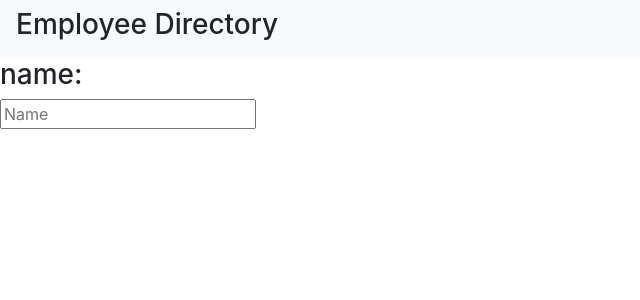
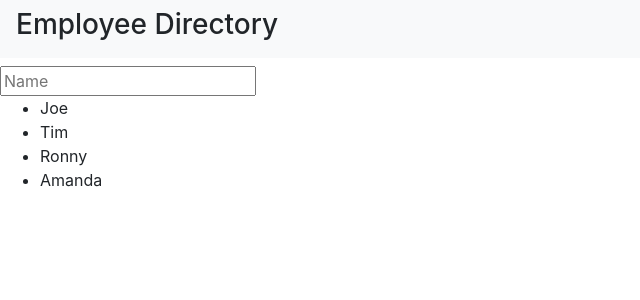
Before and after one commit to TevinWard7/Employee-Directory, a React (Create React App) app: page / in a window 1280 px wide. Shown: the top 300 px of the page, without its empty margins (0-640 px from the left). Built offline with nearby package versions, Linux system fonts and the light colour scheme.

Commit message:
fixed error

```diff
--- a/src/components/employeeList/employeeList.js
+++ b/src/components/employeeList/employeeList.js
@@ -9,15 +9,15 @@ const EmployeeList = () => {
 
     const displayEmployees = () => {
         if (searchName) {
-            employFiltered.map(employee => <li>{employee.name}</li>)
+            return employFiltered.map(employee => <li>{employee.name}</li>)
         } else {
-            employeeState.map(employee => <li>{employee.name}</li>)
+            return employeeState.map(employee => <li>{employee.name}</li>)
         }
     }
 
     return(
         <>
-        <h3>name: {searchName}</h3>
+        <h3>{searchName}</h3>
         <input value={searchName.charAt(0).toUpperCase() + searchName.slice(1)} placeholder="Name" type="text" name="search" onChange={e => setSearchName(e.target.value)} />
         <ul>
             {displayEmployees()}
--- a/src/utils/employees.json
+++ b/src/utils/employees.json
@@ -10,5 +10,9 @@
     {
         "id": 3,
         "name": "Ronny"
+    },
+    {
+        "id": 4,
+        "name": "Amanda"
     }
 ]
```
